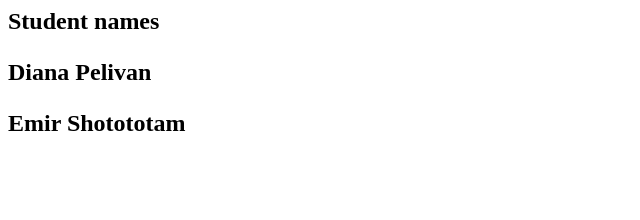
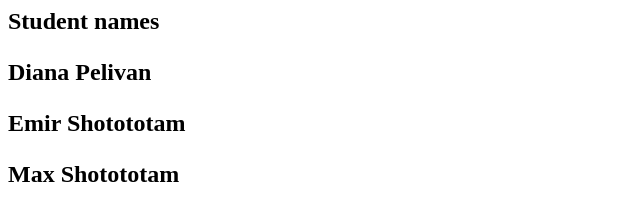
Before and after one commit to amatushevskyi-creator/MyProject, a plain HTML site: page index.html in a window 1280 px wide. Shown: the whole page, without its empty margins (0-640 px from the left). Drawn offline with Linux system fonts and the light colour scheme.

Commit message:
added Max

```diff
--- a/index.html
+++ b/index.html
@@ -1,3 +1,4 @@
 <h2>Student names<h2>
 <p>Diana Pelivan<p>
 <p>Emir Shotototam<p>
+<p>Max Shotototam<p>
```
